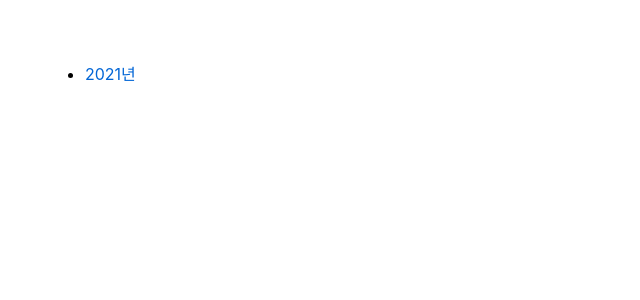
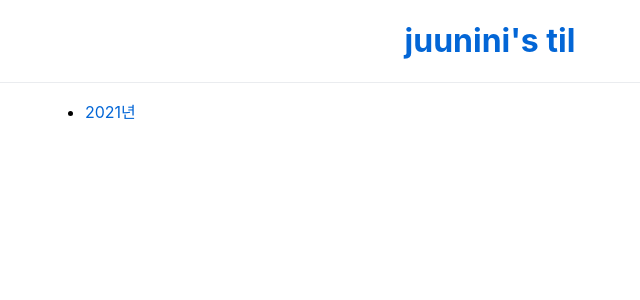
Before and after one commit to juunini/til, a Next.js app: page / in a window 1280 px wide. Shown: the top 300 px of the page, without its empty margins (150-790 px from the left). Built offline with nearby package versions, Linux system fonts and the light colour scheme.

Commit message:
Create Header layout

```diff
--- /dev/null
+++ b/layout/Header.tsx
@@ -0,0 +1,15 @@
+import Link from 'next/link';
+
+export default function Header(): JSX.Element {
+  return (
+    <header>
+      <div className="container">
+        <h1>
+          <Link href="/">
+            juunini&apos;s til
+          </Link>
+        </h1>
+      </div>
+    </header>
+  );
+}
--- a/pages/_app.tsx
+++ b/pages/_app.tsx
@@ -3,11 +3,13 @@ import { AppProps } from 'next/app';
 
 import Head from 'layout/Head';
 import '../styles/globals.css';
+import Header from 'layout/Header';
 
 export default function App({ Component, pageProps }: AppProps) {
   return (
     <>
       <Head />
+      <Header />
       <Component {...pageProps} />
     </>
   );
--- a/styles/globals.css
+++ b/styles/globals.css
@@ -15,25 +15,30 @@ a {
   box-sizing: border-box;
 }
 
-main {
+header .container, main {
   box-sizing: border-box;
   min-width: 200px;
   max-width: 980px;
   margin: 0 auto;
-  padding: 45px;
+  padding: 0 45px;
 }
 
 @media (max-width: 767px) {
-  main {
-    padding: 15px;
+  header .container, main {
+    padding: 0 15px;
   }
 }
 
-main a {
+header {
+  text-align: center;
+  border-bottom: 1px solid #eaecef;
+}
+
+header a, main a {
   color: #0366d6;
 }
 
-main a:hover {
+header a:hover, main a:hover {
   text-decoration: underline;
 }
 
```
